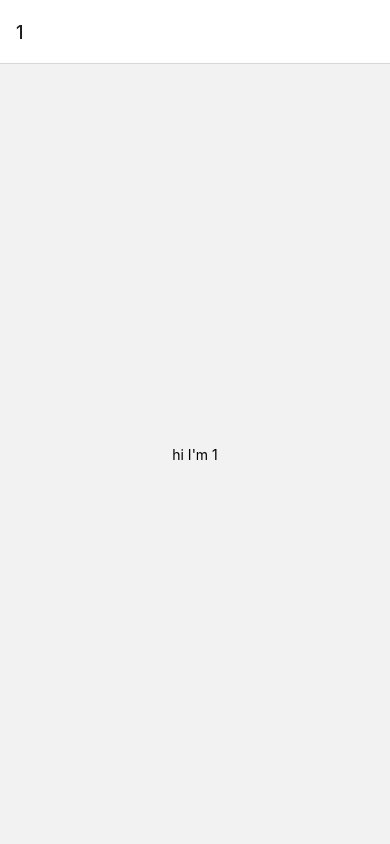
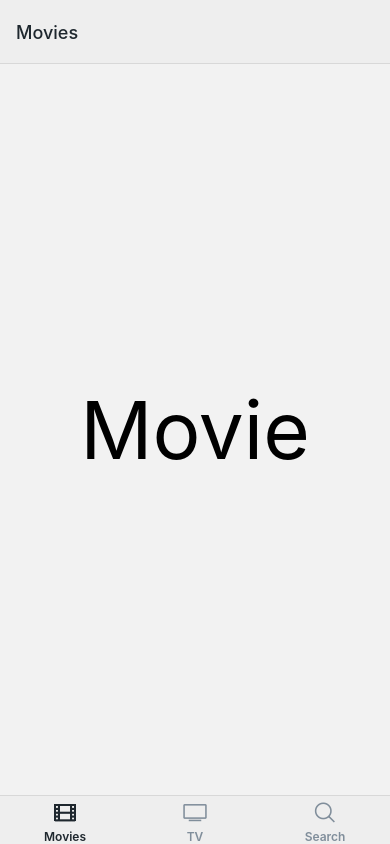
Before and after one commit to hi-ian-park/react-native-navigation-ex, a React Native app: screen /Tabs in a window 390 px wide. Before the commit this address had no page. Built offline with nearby package versions, Linux system fonts and the light colour scheme.

Commit message:
Combine Tabs and Stacks Navigation

```diff
--- a/App.js
+++ b/App.js
@@ -1,11 +1,9 @@
 import React, { useState } from "react";
-import { Text } from "react-native";
 import AppLoading from "expo-app-loading";
 import * as Font from "expo-font";
 import { Ionicons } from "@expo/vector-icons";
 import { NavigationContainer } from "@react-navigation/native";
-import Tabs from "./navigation/Tabs";
-import Stack from "./navigation/Stack";
+import Root from "./navigation/Root";
 
 export default function App() {
   const [ready, setReady] = useState(false);
@@ -24,7 +22,7 @@
   else
     return (
       <NavigationContainer>
-        <Stack />
+        <Root />
       </NavigationContainer>
     );
 }
--- /dev/null
+++ b/navigation/Root.jsx
@@ -0,0 +1,17 @@
+import React from "react";
+import { createNativeStackNavigator } from "@react-navigation/native-stack";
+import Tabs from "./Tabs";
+import Stack from "./Stack";
+
+const Nav = createNativeStackNavigator();
+
+const Root = () => {
+  return (
+    <Nav.Navigator screenOptions={{ headerShown: false }}>
+      <Nav.Screen name="Tabs" component={Tabs} />
+      <Nav.Screen name="Stack" component={Stack} />
+    </Nav.Navigator>
+  );
+};
+
+export default Root;
--- a/navigation/Stack.jsx
+++ b/navigation/Stack.jsx
@@ -22,20 +22,17 @@
 );
 const Screen3 = ({ navigation: { navigate } }) => (
   <TouchableOpacity
-    onPress={() => navigate("One")}
+    onPress={() => navigate("Tabs", { screen: "Search" })}
     style={{ flex: 1, justifyContent: "center", alignItems: "center" }}
   >
     <Text>hi I'm 3</Text>
   </TouchableOpacity>
 );
 
-const Stack = () => (
-  <NativeStack.Navigator
-    screenOptions={{
-      presentation: "modal",
-      animation: "simple_push",
-    }}
-  >
+const Stack = ({ route }) => {
+  console.log(route);
+  return (
+    <NativeStack.Navigator screenOptions={{}}>
       <NativeStack.Screen
         options={{ title: "1" }}
         name="One"
@@ -45,5 +42,6 @@
       <NativeStack.Screen name="Three" component={Screen3} />
     </NativeStack.Navigator>
   );
+};
 
 export default Stack;
--- a/navigation/Tabs.jsx
+++ b/navigation/Tabs.jsx
@@ -6,6 +6,7 @@
 import Tv from "../screens/Tv";
 import { Ionicons } from "@expo/vector-icons";
 import { theme } from "../colors";
+import Stack from "./Stack";
 
 const Tab = createBottomTabNavigator();
 
--- a/screens/Movie.jsx
+++ b/screens/Movie.jsx
@@ -1,6 +1,15 @@
 import React from "react";
-import { Text } from "react-native";
+import { Text, TouchableOpacity } from "react-native";
 
-const Movie = () => <Text style={{ fontSize: 80 }}>Movie</Text>;
+const Movie = ({ route, navigation: { navigate } }) => {
+  return (
+    <TouchableOpacity
+      onPress={() => navigate("Stack", { screen: "Three" })}
+      style={{ flex: 1, justifyContent: "center", alignItems: "center" }}
+    >
+      <Text style={{ fontSize: 80 }}>Movie</Text>
+    </TouchableOpacity>
+  );
+};
 
 export default Movie;
```
Lines whose indentation alone changed are shown as unchanged.
